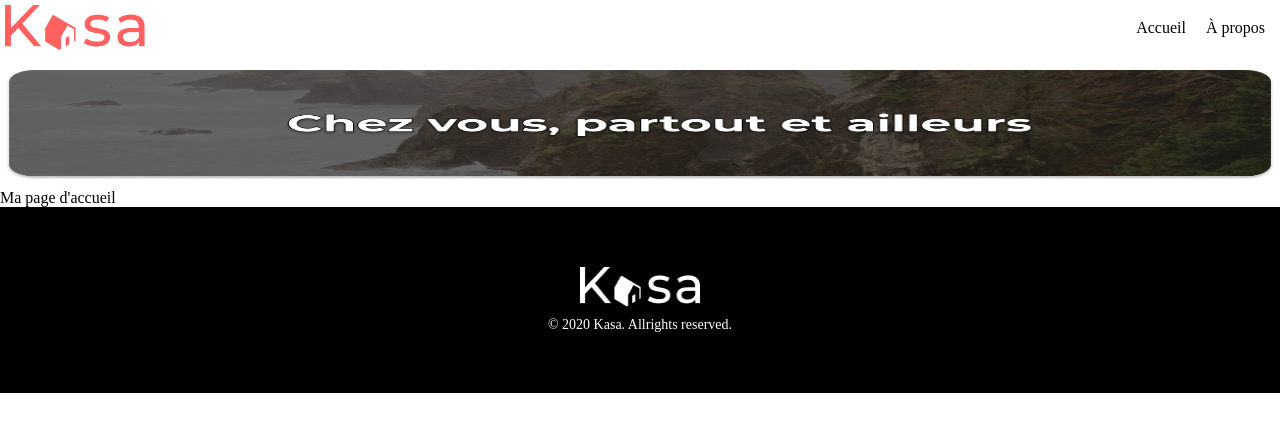
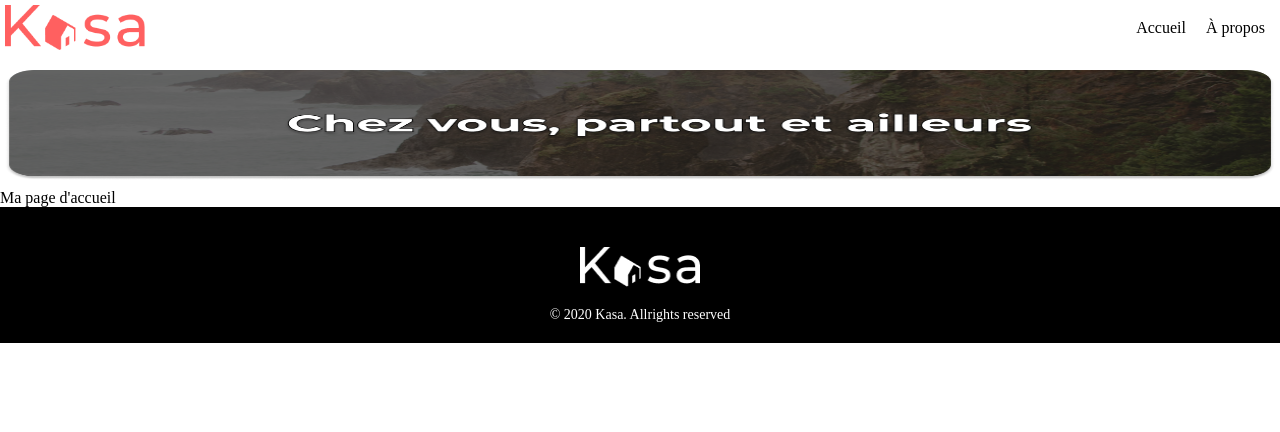
Before and after one commit to jcseg-2b/Projet-7-SEGALAT-Jean-Charles-, a React app: page / in a window 1280 px wide. Shown: the top 432 px of the page. Built offline with nearby package versions, Linux system fonts and the light colour scheme; the HTML template or start-up script is replaced by a standard one.

Commit message:
Modif css du footer

```diff
--- a/src/components/footer/Footer.jsx
+++ b/src/components/footer/Footer.jsx
@@ -7,7 +7,7 @@
       <p className="footer-text">
         © 2020 Kasa. All
         <br className="mobile-br" />
-        rights reserved.
+        rights reserved
       </p>
     </footer>
   );
--- a/src/components/footer/footer.css
+++ b/src/components/footer/footer.css
@@ -28,3 +28,13 @@
     display: inline;
   }
 }
+
+@media screen and (min-width: 768px) {
+  .footer-text {
+    padding-bottom: 20px;
+    margin-top: 20px;
+  }
+  .footer-logo {
+    margin-top: 40px;
+  }
+}
```
